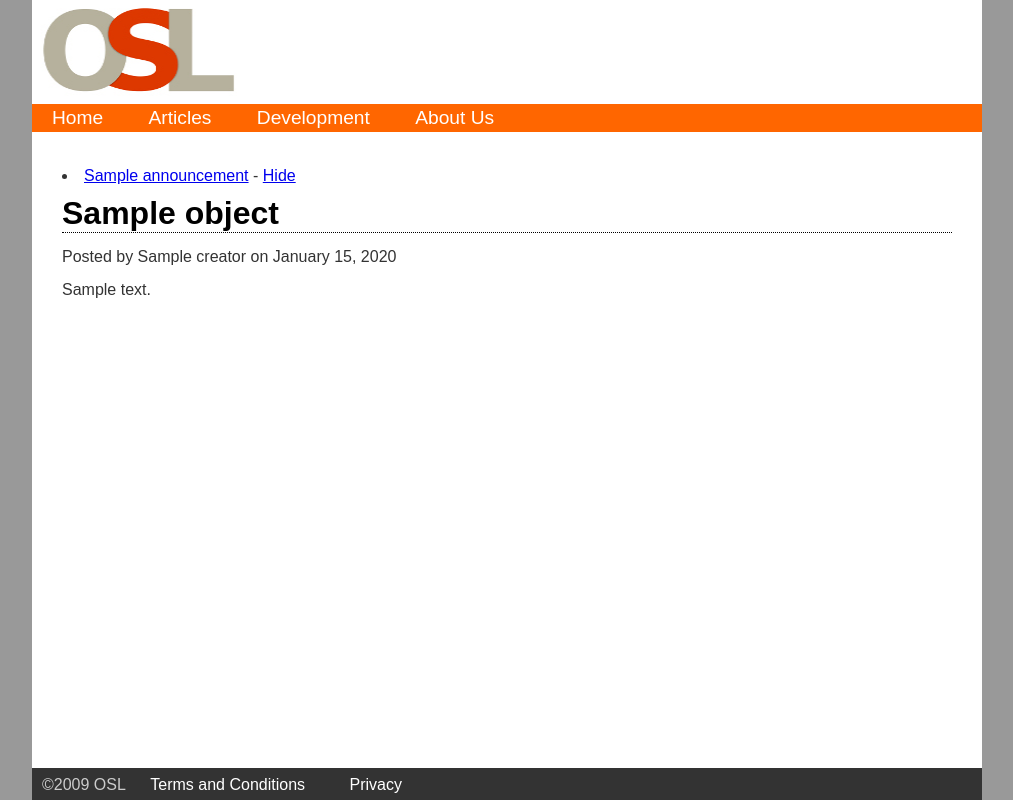
After one commit to jeffcharles/Open-Source-at-Laurier-Website, a Django app: template media/templates/announcements/announcement_detail.html in a window 1280 px wide. The commit adds this page. Shown: the whole page, without its empty margins (133-1146 px from the left). Run offline with Django 3.2, Linux system fonts and the light colour scheme; tables that the repository leaves empty hold one stand-in row (values such as "Sample post"); the template is opened without the code that fills it: values that come from a table or form of the project are taken from there, most other values are stand-ins (such as "Sample title", 1, 10 or a date in 2020); parts of the project's set-up code (start-up, migrations or seed data) failed here and were passed over.

Commit message:
Add mailer, notifications, and announcements to project
Addition includes adding cron scripts to clear mail and notice
queues. Also add a template for the announcement detail and
modify the base template to include announcements at the top of
each page.

```diff
--- /dev/null
+++ b/media/templates/announcements/announcement_detail.html
@@ -0,0 +1,13 @@
+{% extends "base.html" %}
+
+{% block title %} | {% endblock %}
+
+{% block description %}{% endblock %}
+
+{% block content %}
+<h1>{{ object.title }}</h1>
+
+<p>Posted by {{ object.creator.get_full_name }} on {{ object.creation_date|date:"F j, Y" }}</p>
+
+{{ object.content }}
+{% endblock %}
--- a/media/templates/base.html
+++ b/media/templates/base.html
@@ -29,6 +29,18 @@
                 </nav>
             </header>
             <div id="content">
+            {% if site_wide_announcements %}
+                <div id="site_wide_announcements">
+                    <ul>
+                        {% for announcement in site_wide_announcements %}
+                        <li>
+                            <a href="{{ announcement.get_absolute_url }}">{{ announcement }}</a> -
+                            <a href="{% url announcement_hide announcement.pk %}?next={{ request.path }}">Hide</a>
+                        </li>
+                        {% endfor %}
+                    </ul>
+                </div>
+            {% endif %}
                 {% block content %}{% endblock %}
             </div>
             <div id="clear-footer"></div>
--- a/wluopensource/requirements.txt
+++ b/wluopensource/requirements.txt
@@ -3,3 +3,6 @@ Markdown
 psycopg2>=2.0.0
 wsgiref>=0.1.2
 django-tagging==0.3.1
+django-announcements==0.1.0
+django-mailer==0.1.0
+django-notification==0.1.5
--- a/wluopensource/urls.py
+++ b/wluopensource/urls.py
@@ -10,6 +10,7 @@ urlpatterns = patterns('',
         name="about"),
     (r'^admin/doc/', include('django.contrib.admindocs.urls')),
     (r'^admin/', include(admin.site.urls)),
+    (r'^announcements/', include('announcements.urls')),
     (r'^articles/', include('articles.urls')),
     url(r'^development/$', direct_to_template, {'template': 'development.html'},
         name="development"),
```
Also changed, not shown: wluopensource/settings.py (+11 -0 lines), 4 other files.
